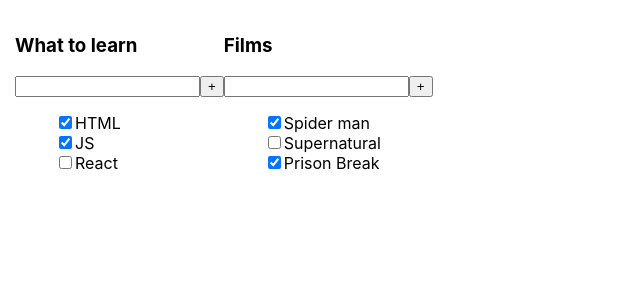
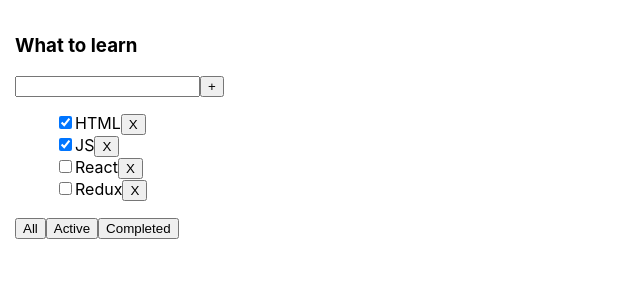
Before and after one commit to Evgeniy-92/todolist-copy, a React (Create React App) app: page / in a window 1280 px wide. Shown: the top 300 px of the page, without its empty margins (0-640 px from the left). Built offline with nearby package versions, Linux system fonts and the light colour scheme.

Commit message:
added runtime filter, added remove task, added useState

```diff
--- a/src/App.tsx
+++ b/src/App.tsx
@@ -1,25 +1,45 @@
-import React from 'react';
+import React, {useState} from 'react';
 import './App.css';
 import {Todolist} from "./Todolist";
 
 function App() {
-    const tasks1: Array<taskType> = [
+
+    const [tasks, setTasks] = useState<Array<taskType>>([
         {id: 1, taskName: 'HTML', isDone: true},
         {id: 2, taskName: 'JS', isDone: true},
         {id: 3, taskName: 'React', isDone: false},
-    ]
-    const tasks2: Array<taskType> = [
-        {id: 1, taskName: 'Spider man', isDone: true},
-        {id: 2, taskName: 'Supernatural', isDone: false},
-        {id: 3, taskName: 'Prison Break', isDone: true},
-    ]
+        {id: 4, taskName: 'Redux', isDone: false},
+    ])
+    const [filter, setFilter] = useState<filterValuesType>('all')
+
+    const deleteTaskHandler = (taskID: number) => {
+        const filterTasks = tasks.filter(el => el.id !== taskID)
+        setTasks(filterTasks)
+    }
+    const changeFilter = (filter: filterValuesType) => {
+        setFilter(filter)
+    }
+
+    let tasksForTodolist = tasks
+    if (filter === 'completed') {
+        tasksForTodolist = tasksForTodolist.filter(el => el.isDone)
+    }
+    if (filter === 'active') {
+        tasksForTodolist = tasksForTodolist.filter(el => !el.isDone)
+    }
+
     return (
         <div className="App">
-            <Todolist title='What to learn' tasks={tasks1}/>
-            <Todolist title='Films' tasks={tasks2}/>
+            <Todolist
+                title='What to learn'
+                tasks={tasksForTodolist}
+                deleteTaskHandler={deleteTaskHandler}
+                changeFilter={changeFilter}
+            />
         </div>
     );
 }
+
 
 // type
 export type taskType = {
@@ -27,4 +47,5 @@ export type taskType = {
     taskName: string
     isDone: boolean
 }
+export type filterValuesType = 'all' | 'completed' | 'active'
 export default App;
--- a/src/Todolist.tsx
+++ b/src/Todolist.tsx
@@ -1,11 +1,17 @@
 import React from "react";
-import {taskType} from "./App";
+import {filterValuesType, taskType} from "./App";
 
 type TodolistProps = {
     title: string
     tasks: Array<taskType>
+    deleteTaskHandler: (taskID: number) => void
+    changeFilter: (filter: filterValuesType) => void
 }
-export function Todolist({title, tasks}: TodolistProps) {
+export function Todolist({title, tasks, deleteTaskHandler, changeFilter}: TodolistProps) {
+
+    const changeFilerHandlerAll = () => {changeFilter('all')}
+    const changeFilerHandlerActive = () => {changeFilter('active')}
+    const changeFilerHandlerCompleted = () => {changeFilter('completed')}
 
     return (
         <div>
@@ -15,10 +21,16 @@ export function Todolist({title, tasks}: TodolistProps) {
                 <button>+</button>
             </div>
             <ul>
-                <li><input type="checkbox" checked={tasks[0].isDone}/>{tasks[0].taskName}</li>
-                <li><input type="checkbox" checked={tasks[1].isDone}/>{tasks[1].taskName}</li>
-                <li><input type="checkbox" checked={tasks[2].isDone}/>{tasks[2].taskName}</li>
+                {
+                    tasks.map(el => <li key={el.id}>
+                        <input type="checkbox" checked={el.isDone}/>{el.taskName}
+                        <button onClick={() => deleteTaskHandler(el.id)}>X</button>
+                    </li>)
+                }
             </ul>
+            <button onClick={changeFilerHandlerAll}>All</button>
+            <button onClick={changeFilerHandlerActive}>Active</button>
+            <button onClick={changeFilerHandlerCompleted}>Completed</button>
         </div>
     )
 }
```
